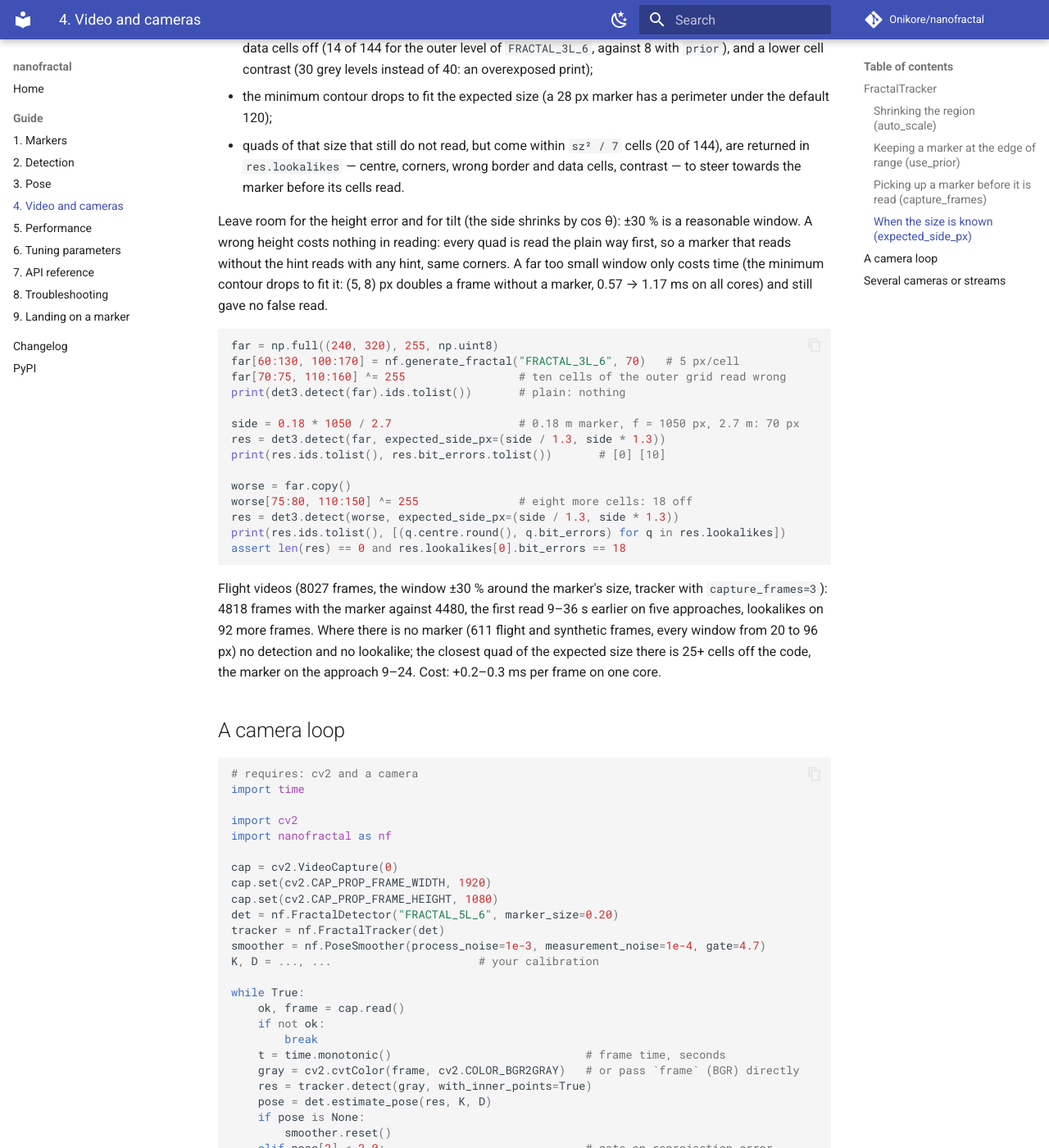
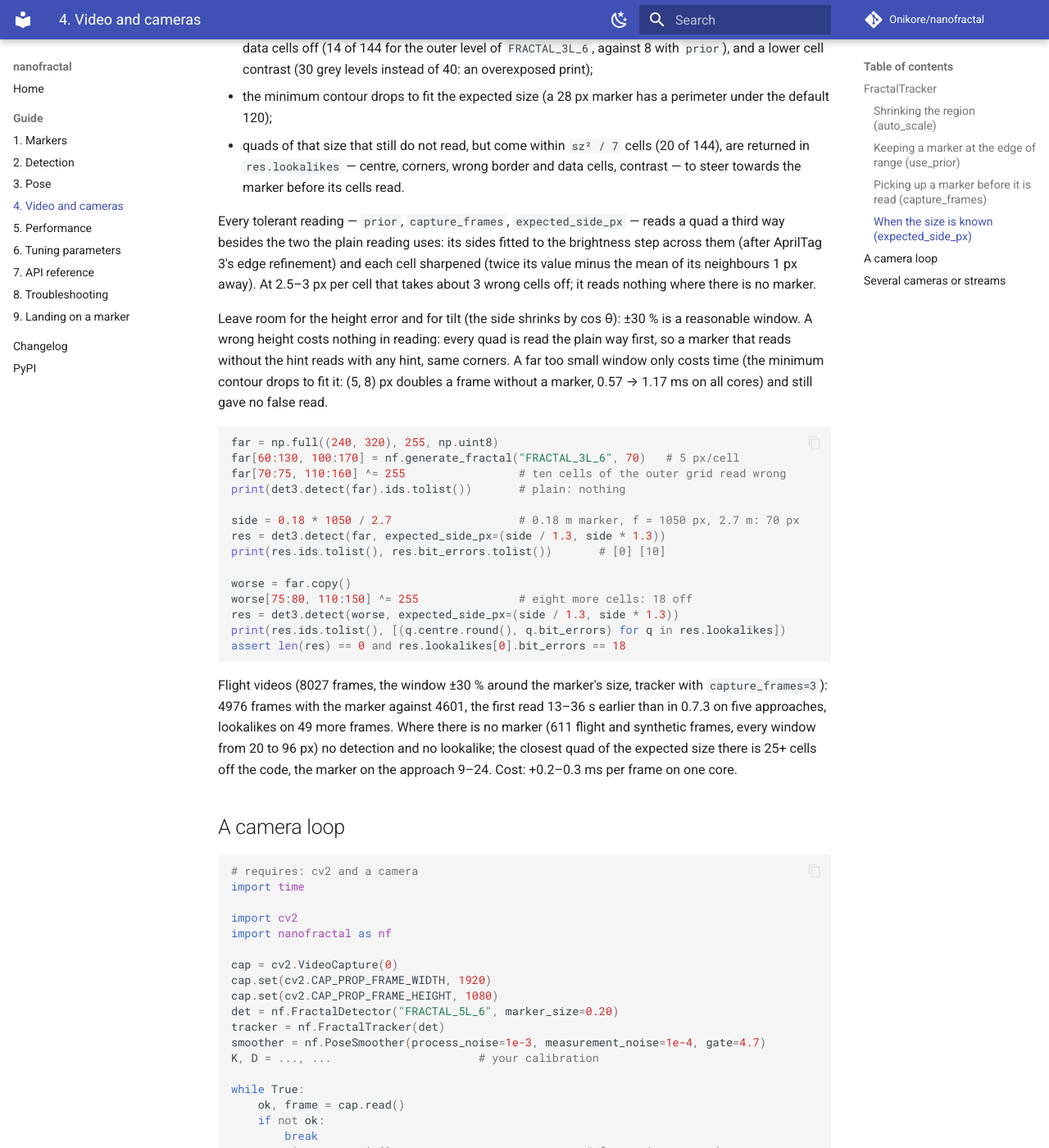
Before and after one commit to Onikore/nanofractal, an MkDocs documentation site: the page built from guide/04-video.md, in a window 1280 px wide and 1400 px high, scrolled down 2454 px. Shown: the whole window at 82% size. Built offline with MkDocs 1.6.1 and Material for MkDocs 9.7.7, drawn with Linux system fonts in a browser that asks for light colours; comment, search, counter and statistics services are not loaded.

Commit message:
feat: R28 edge-fitted corners and sharpened cells in tolerant reads
Tolerant readings (prior, capture, size hint) read a quad a third way:
sides fitted to the brightness step across them (AprilTag 3-style edge
refinement) and each cell sharpened at its sample point. Flight videos:
tracker with capture 4480 -> 4601 frames with the marker, with the size
hint 4818 -> 4976, first reads 4-24 frames earlier (checked by eye); no
detection on 1215 static scenes without the marker (all configurations)
nor on 611 frames x 5 size windows. Plain detect is bit-identical.

Co-Authored-By: Claude Opus 5.5 <noreply@anthropic.com>

````diff
--- a/guide/04-video.md
+++ b/guide/04-video.md
@@ -131,6 +131,13 @@ the image: `side ≈ size · f / height` (metres, focal length in pixels).
   border and data cells, contrast — to steer towards the marker before its
   cells read.
 
+Every tolerant reading — `prior`, `capture_frames`, `expected_side_px` —
+reads a quad a third way besides the two the plain reading uses: its sides
+fitted to the brightness step across them (after AprilTag 3's edge
+refinement) and each cell sharpened (twice its value minus the mean of its
+neighbours 1 px away). At 2.5–3 px per cell that takes about 3 wrong cells
+off; it reads nothing where there is no marker.
+
 Leave room for the height error and for tilt (the side shrinks by cos θ): ±30 %
 is a reasonable window. A wrong height costs nothing in reading: every quad
 is read the plain way first, so a marker that reads without the hint reads
@@ -156,9 +163,9 @@ assert len(res) == 0 and res.lookalikes[0].bit_errors == 18
 ```
 
 Flight videos (8027 frames, the window ±30 % around the marker's size,
-tracker with `capture_frames=3`): 4818 frames with the marker against 4480,
-the first read 9–36 s earlier on five approaches, lookalikes on 92 more
-frames. Where there is no marker
+tracker with `capture_frames=3`): 4976 frames with the marker against 4601,
+the first read 13–36 s earlier than in 0.7.3 on five approaches, lookalikes
+on 49 more frames. Where there is no marker
 (611 flight and synthetic frames, every window from 20 to 96 px) no
 detection and no lookalike; the closest quad of the expected size there is
 25+ cells off the code, the marker on the approach 9–24. Cost: +0.2–0.3 ms
````
Also changed, not shown: CHANGELOG.md (+13 -0 lines), README.md (+2 -2 lines), ROADMAP.md (+18 -0 lines), guide/09-landing.md (+1 -1 lines), 1 other file.
